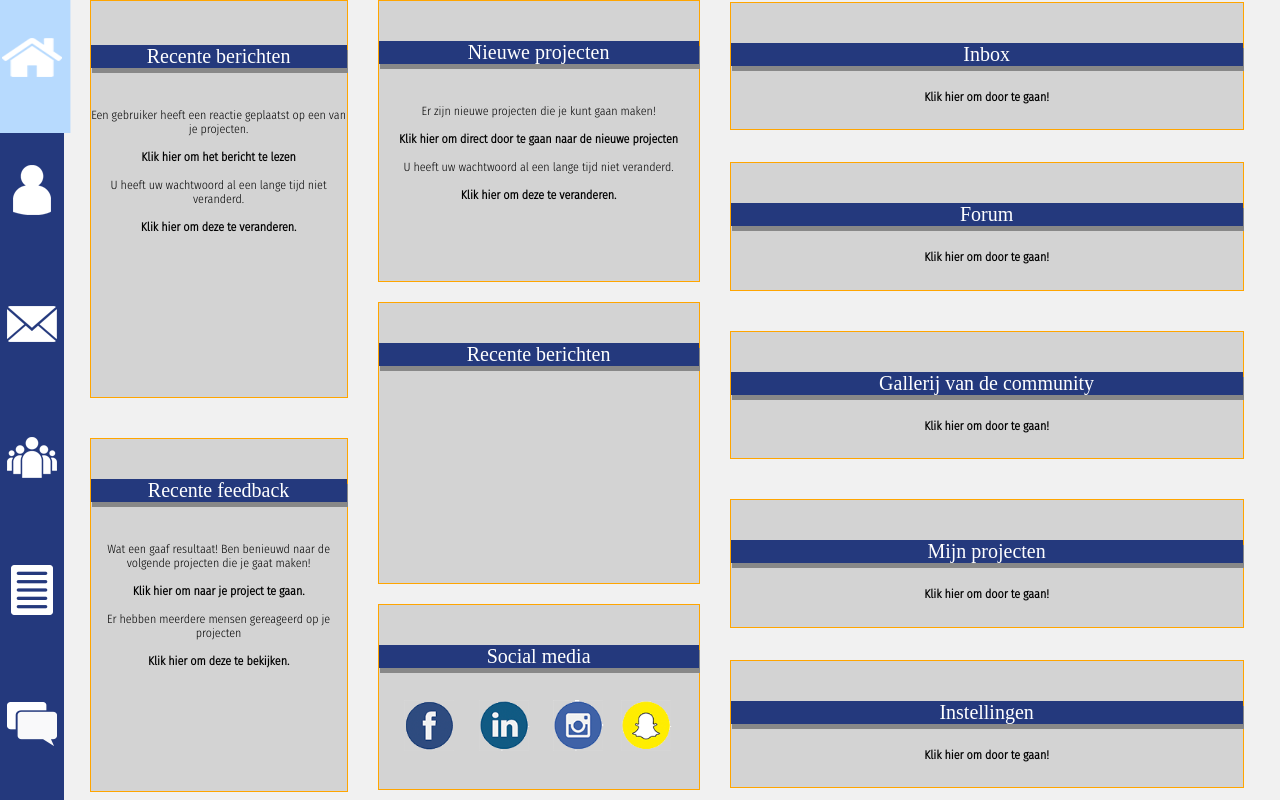
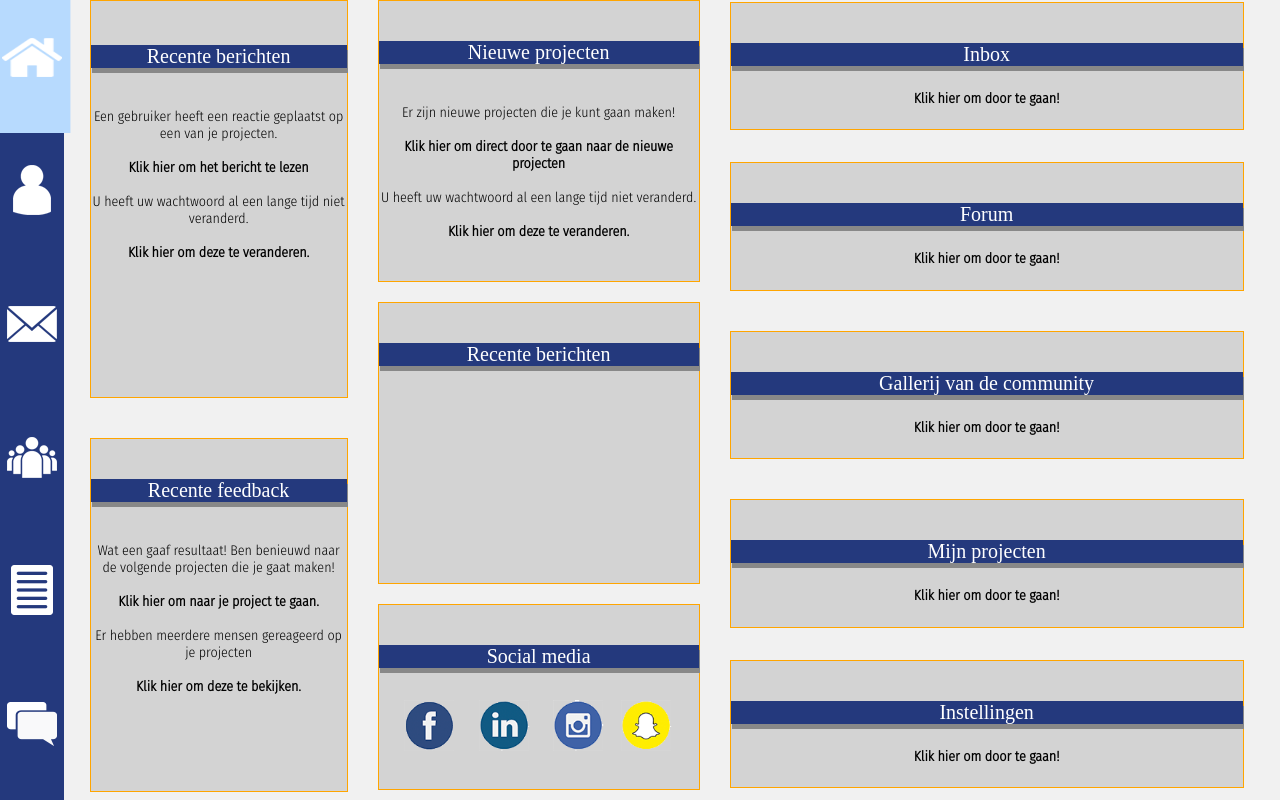
Before and after one commit to daanheijmans/ASMLexperience, a PHP site: page /dashboard/dashboard.php in a window 1280 px wide. Run offline with PHP 8.4, Linux system fonts and the light colour scheme; some web fonts are replaced.

Commit message:
Font dashboard groter gemaakt voor andere schermen

```diff
--- a/style/styledashboard.css
+++ b/style/styledashboard.css
@@ -236,12 +236,12 @@
     margin-top: 5vh;
     text-align: center;
     font-family: 'FiraSansCondensedLight';
-    font-size: 12px;
+    font-size: 14px;
 }
 
 .tekstrechts {
     margin-top: 3vh;
     text-align: center;
     font-family: 'FiraSansCondensedLight';
-    font-size: 12px;
+    font-size: 14px;
 }
```
